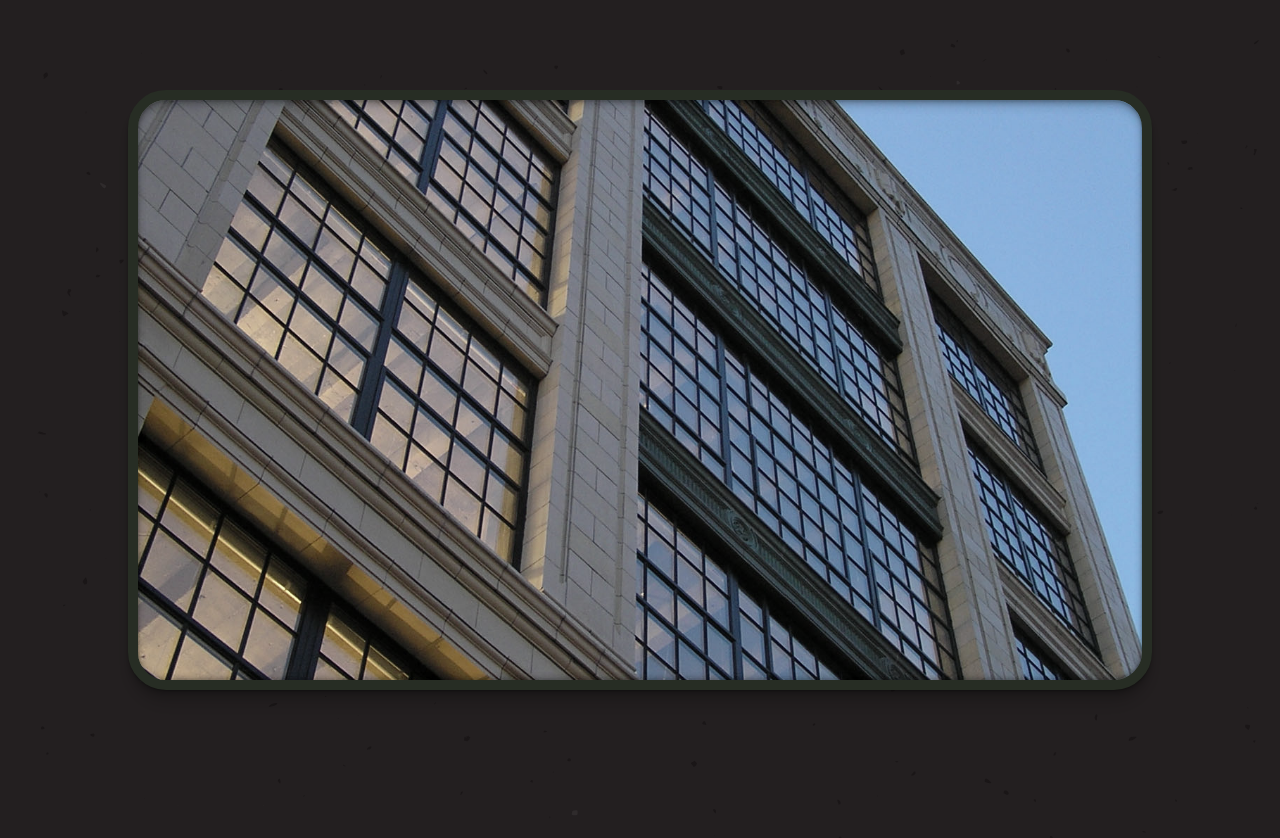
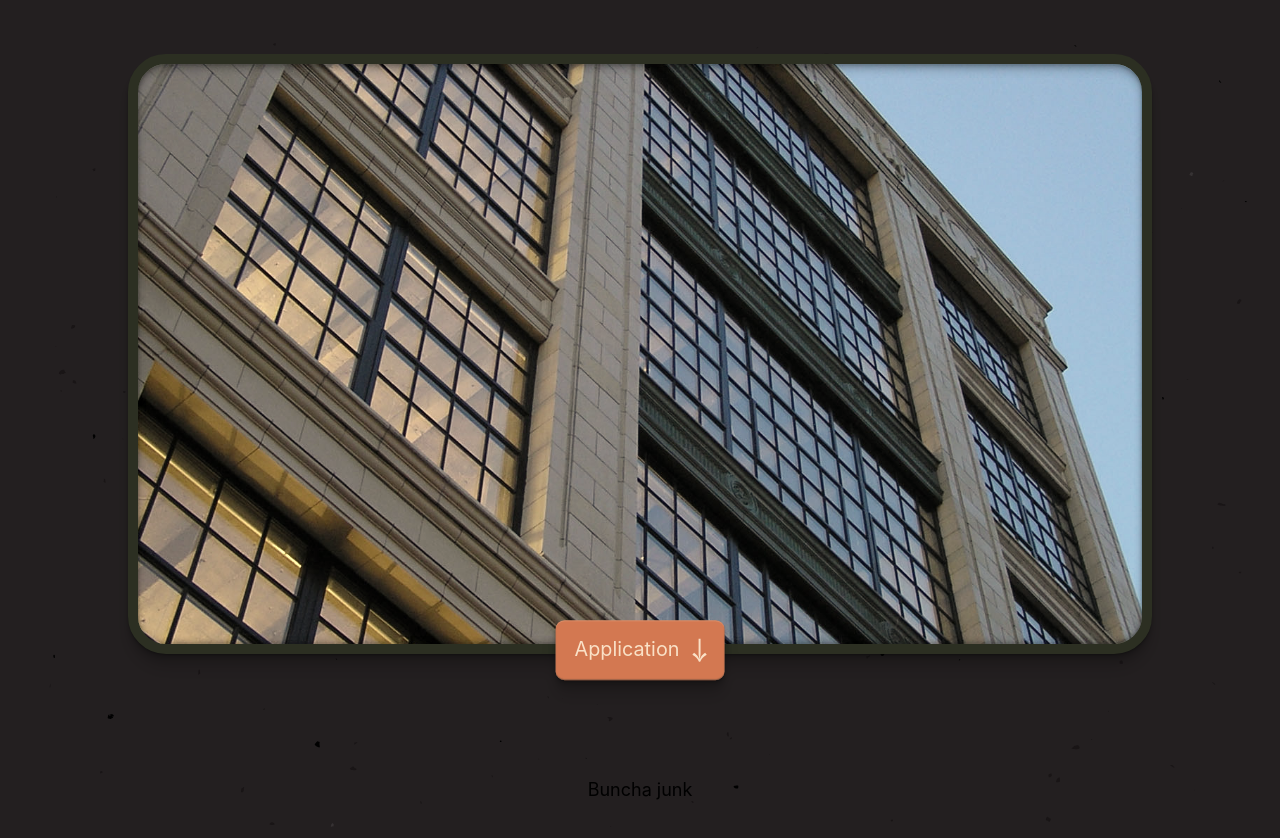
Before and after one commit to sucrete/OTLwebsite, a Next.js app: page / in a window 1280 px wide. Shown: the top 838 px of the page. Built offline with nearby package versions, Linux system fonts and the light colour scheme.

Commit message:
adding styling to .marquee buttons. note -> thing about color combos that are more bold with warm 'old town' feel

```diff
--- a/pages/index.js
+++ b/pages/index.js
@@ -22,6 +22,16 @@ export default function Home() {
           <div className="logoBox">
             <div className="OTLogo"></div>
             <div className="KCLogo"></div>
+          </div>
+          <div className="buttonContainer">
+            <a href="#footer">Application</a>
+            <svg
+              className="svgArrow"
+              ns="http://www.w3.org/2000/svg"
+              viewBox="0 0 512 512"
+            >
+              <path d="M268.65 301.745C268.65 312.258 267.118 324.427 264.05 338.266 261.235 350.567 259.834 360.946 259.834 369.403L260.983 369.403C269.926 347.875 279.444 331.604 289.542 320.583 299.635 309.566 312.092 299.054 326.916 289.06L348 314.048C326.276 325.838 309.152 338.396 296.633 351.72 284.109 365.042 273.118 382.473 263.667 404L248.334 404C238.875 382.473 227.885 365.042 215.367 351.72 202.841 338.396 185.718 325.838 164 314.048L185.084 289.06C199.902 299.054 212.36 309.566 222.458 320.583 232.551 331.604 242.068 347.875 251.017 369.403L252.167 369.403C252.167 361.714 250.885 351.468 248.334 338.649 246.8 331.477 245.65 325.26 244.884 320.006 244.118 314.755 243.734 308.666 243.734 301.745L243.734 108 268.65 108 268.65 301.745Z" />
+            </svg>
           </div>
         </div>
         {/*
@@ -56,8 +66,12 @@ export default function Home() {
         </div> */}
       </main>
 
-      <footer></footer>
-      <svg xmlns="http://www.w3.org/2000/svg" version="1.1">
+      <footer id="footer">Buncha junk</footer>
+      <svg
+        className="hiddenSVG"
+        xmlns="http://www.w3.org/2000/svg"
+        version="1.1"
+      >
         <defs>
           <filter id="goo">
             <feGaussianBlur
@@ -76,21 +90,7 @@ export default function Home() {
         </defs>
       </svg>
 
-      <style jsx global>{`
-        html,
-        body {
-          padding: 0;
-          margin: 0;
-          font-family: -apple-system, BlinkMacSystemFont, Segoe UI, Roboto,
-            Oxygen, Ubuntu, Cantarell, Fira Sans, Droid Sans, Helvetica Neue,
-            sans-serif;
-          background: #231f20;
-        }
-
-        * {
-          box-sizing: border-box;
-        }
-      `}</style>
+      <style jsx global>{``}</style>
     </div>
   );
 }
--- a/styles/global.css
+++ b/styles/global.css
@@ -1,6 +1,5 @@
 .container {
   min-height: 100vh;
-  padding: 0 0.5rem;
   display: -webkit-box;
   display: -ms-flexbox;
   display: flex;
@@ -20,8 +19,12 @@
   background-repeat: no-repeat;
 }
 
+.container .hiddenSVG {
+  display: none;
+}
+
 .container main {
-  padding: 5rem 0;
+  padding: 3rem 0rem 0rem 0rem;
   -webkit-box-flex: 1;
       -ms-flex: 1;
           flex: 1;
@@ -49,21 +52,75 @@
   background-image: url("../public/images/COVER_8.jpg");
   /* fallback */
   background-position: center center;
+  margin-bottom: 2em;
   background-size: 120%;
   background-repeat: no-repeat;
   border: 10px solid #242e1f;
   border-radius: 38px;
   -webkit-box-shadow: 0 1px 1px rgba(0, 0, 0, 0.12), 0 2px 2px rgba(0, 0, 0, 0.12), 0 4px 4px rgba(0, 0, 0, 0.12), 0 8px 8px rgba(0, 0, 0, 0.12), 0 16px 16px rgba(0, 0, 0, 0.12), inset 0 0 10px rgba(0, 0, 0, 0.12), inset 0 2px 2px rgba(0, 0, 0, 0.12), inset 0 4px 4px rgba(0, 0, 0, 0.12), inset 0 8px 8px rgba(0, 0, 0, 0.12), inset 0 -2px 2px rgba(0, 0, 0, 0.1), inset 0 -4px 4px rgba(0, 0, 0, 0.1);
           box-shadow: 0 1px 1px rgba(0, 0, 0, 0.12), 0 2px 2px rgba(0, 0, 0, 0.12), 0 4px 4px rgba(0, 0, 0, 0.12), 0 8px 8px rgba(0, 0, 0, 0.12), 0 16px 16px rgba(0, 0, 0, 0.12), inset 0 0 10px rgba(0, 0, 0, 0.12), inset 0 2px 2px rgba(0, 0, 0, 0.12), inset 0 4px 4px rgba(0, 0, 0, 0.12), inset 0 8px 8px rgba(0, 0, 0, 0.12), inset 0 -2px 2px rgba(0, 0, 0, 0.1), inset 0 -4px 4px rgba(0, 0, 0, 0.1);
-  -webkit-filter: grayscale(40%);
-  -moz-filter: grayscale(40%);
-  -ms-filter: grayscale(40%);
-  -o-filter: grayscale(40%);
+  -webkit-filter: sepia(0.4);
+          filter: sepia(0.4);
+}
+
+.container main .marquee .buttonContainer {
+  position: absolute;
+  background-color: #eb6035;
+  padding: 10px 5px 10px 19px;
+  border-radius: 0.5em;
+  display: -webkit-inline-box;
+  display: -ms-inline-flexbox;
+  display: inline-flex;
+  -webkit-box-pack: center;
+      -ms-flex-pack: center;
+          justify-content: center;
+  -webkit-box-align: center;
+      -ms-flex-align: center;
+          align-items: center;
+  bottom: -5%;
+  left: 50%;
+  -webkit-transform: translate(-50%, 12%) scale(1);
+          transform: translate(-50%, 12%) scale(1);
+  -webkit-box-shadow: 0 1px 1px rgba(0, 0, 0, 0.12), 0 2px 2px rgba(0, 0, 0, 0.12), 0 4px 4px rgba(0, 0, 0, 0.12), 0 8px 8px rgba(0, 0, 0, 0.12), 0 16px 16px rgba(0, 0, 0, 0.12), inset 0 1px 1px #e2cec83d, inset 0 -1px 1px #47413f86;
+          box-shadow: 0 1px 1px rgba(0, 0, 0, 0.12), 0 2px 2px rgba(0, 0, 0, 0.12), 0 4px 4px rgba(0, 0, 0, 0.12), 0 8px 8px rgba(0, 0, 0, 0.12), 0 16px 16px rgba(0, 0, 0, 0.12), inset 0 1px 1px #e2cec83d, inset 0 -1px 1px #47413f86;
+  -webkit-transition: all 0.5s ease;
+  transition: all 0.5s ease;
+}
+
+.container main .marquee .buttonContainer:hover .svgArrow {
+  -webkit-transform: translate(0%, 10%);
+          transform: translate(0%, 10%);
+  opacity: 0;
+}
+
+.container main .marquee .buttonContainer a {
+  color: #e2cec8;
+  font-size: 1.1em;
+  text-decoration: none;
+}
+
+.container main .marquee .buttonContainer a:visited {
+  color: #e2cec8;
+}
+
+.container main .marquee .buttonContainer .svgArrow {
+  -webkit-transition: all 0.5s ease;
+  transition: all 0.5s ease;
+  display: inline;
+  -webkit-transform: translate(0%, 0%);
+          transform: translate(0%, 0%);
+  opacity: 1;
+  height: 40px;
+  width: auto;
+}
+
+.container main .marquee .buttonContainer .svgArrow path {
+  fill: #e2cec8;
 }
 
 footer {
   width: 100%;
-  height: 100px;
+  height: 200px;
   display: -webkit-box;
   display: -ms-flexbox;
   display: flex;
@@ -200,6 +257,7 @@ body {
   font-family: -apple-system, BlinkMacSystemFont, Segoe UI, Roboto, Oxygen, Ubuntu, Cantarell, Fira Sans, Droid Sans, Helvetica Neue, sans-serif;
   line-height: 1.6;
   font-size: 18px;
+  background: #231f20;
 }
 
 * {
--- a/styles/global.scss
+++ b/styles/global.scss
@@ -1,7 +1,6 @@
 $greyscale: 40%;
 .container {
   min-height: 100vh;
-  padding: 0 0.5rem;
   display: flex;
   flex-direction: column;
   justify-content: center;
@@ -10,8 +9,11 @@ $greyscale: 40%;
   background: url("../public/images/terrazzo.svg");
   background-size: cover;
   background-repeat: no-repeat;
+  .hiddenSVG {
+    display: none;
+  }
   main {
-    padding: 5rem 0;
+    padding: 3rem 0rem 0rem 0rem;
     flex: 1;
     display: flex;
     flex-direction: column;
@@ -25,6 +27,7 @@ $greyscale: 40%;
       background: #c08a4e;
       background-image: url("../public/images/COVER_8.jpg"); /* fallback */
       background-position: center center;
+      margin-bottom: 2em;
       //   background-image: url("../public/images/COVER_8.jpg"),
       //     linear-gradient(
       //       298deg,
@@ -55,21 +58,63 @@ $greyscale: 40%;
         inset 0 2px 2px rgba(0, 0, 0, 0.12), inset 0 4px 4px rgba(0, 0, 0, 0.12),
         inset 0 8px 8px rgba(0, 0, 0, 0.12), inset 0 -2px 2px rgba(0, 0, 0, 0.1),
         inset 0 -4px 4px rgba(0, 0, 0, 0.1);
-      -webkit-filter: grayscale($greyscale);
-      -moz-filter: grayscale($greyscale);
-      -ms-filter: grayscale($greyscale);
-      -o-filter: grayscale($greyscale);
-      //   -webkit-filter: url("#goo");
+      filter: sepia(0.4);
+      // -webkit-filter: url("#goo");
+      .buttonContainer {
+        position: absolute;
+        background-color: #eb6035;
+        padding: 10px 5px 10px 19px;
+        border-radius: 0.5em;
+        display: inline-flex;
+        justify-content: center;
+        align-items: center;
+        bottom: -5%;
+        left: 50%;
+        transform: translate(-50%, 12%) scale(1);
+        box-shadow: 0 1px 1px rgba(0, 0, 0, 0.12), 0 2px 2px rgba(0, 0, 0, 0.12),
+          0 4px 4px rgba(0, 0, 0, 0.12), 0 8px 8px rgba(0, 0, 0, 0.12),
+          0 16px 16px rgba(0, 0, 0, 0.12), inset 0 1px 1px #e2cec83d,
+          inset 0 -1px 1px #47413f86;
+        // -webkit-filter: url("#goo");
+        $btnTxtClr: #e2cec8;
+        transition: all 0.5s ease;
+        &:hover {
+          .svgArrow {
+            transform: translate(0%, 10%);
+            opacity: 0;
+          }
+        }
+        a {
+          color: $btnTxtClr;
+          font-size: 1.1em;
+          text-decoration: none;
+          &:visited {
+            color: $btnTxtClr;
+          }
+        }
+        .svgArrow {
+          transition: all 0.5s ease;
+          display: inline;
+          transform: translate(0%, 0%);
+          opacity: 1;
+          path {
+            fill: $btnTxtClr;
+          }
+          height: 40px;
+          width: auto;
+        }
+      }
     }
   }
 }
 
 footer {
   width: 100%;
-  height: 100px;
+  height: 200px;
   display: flex;
   justify-content: center;
   align-items: center;
+  //   background: cornflowerblue;
 }
 
 footer img {
@@ -181,6 +226,7 @@ body {
     Ubuntu, Cantarell, Fira Sans, Droid Sans, Helvetica Neue, sans-serif;
   line-height: 1.6;
   font-size: 18px;
+  background: #231f20;
 }
 
 * {
```
Also changed, not shown: public/images/terrazzo.svg, 1 other file (tests, documents, lock files or other folders).
